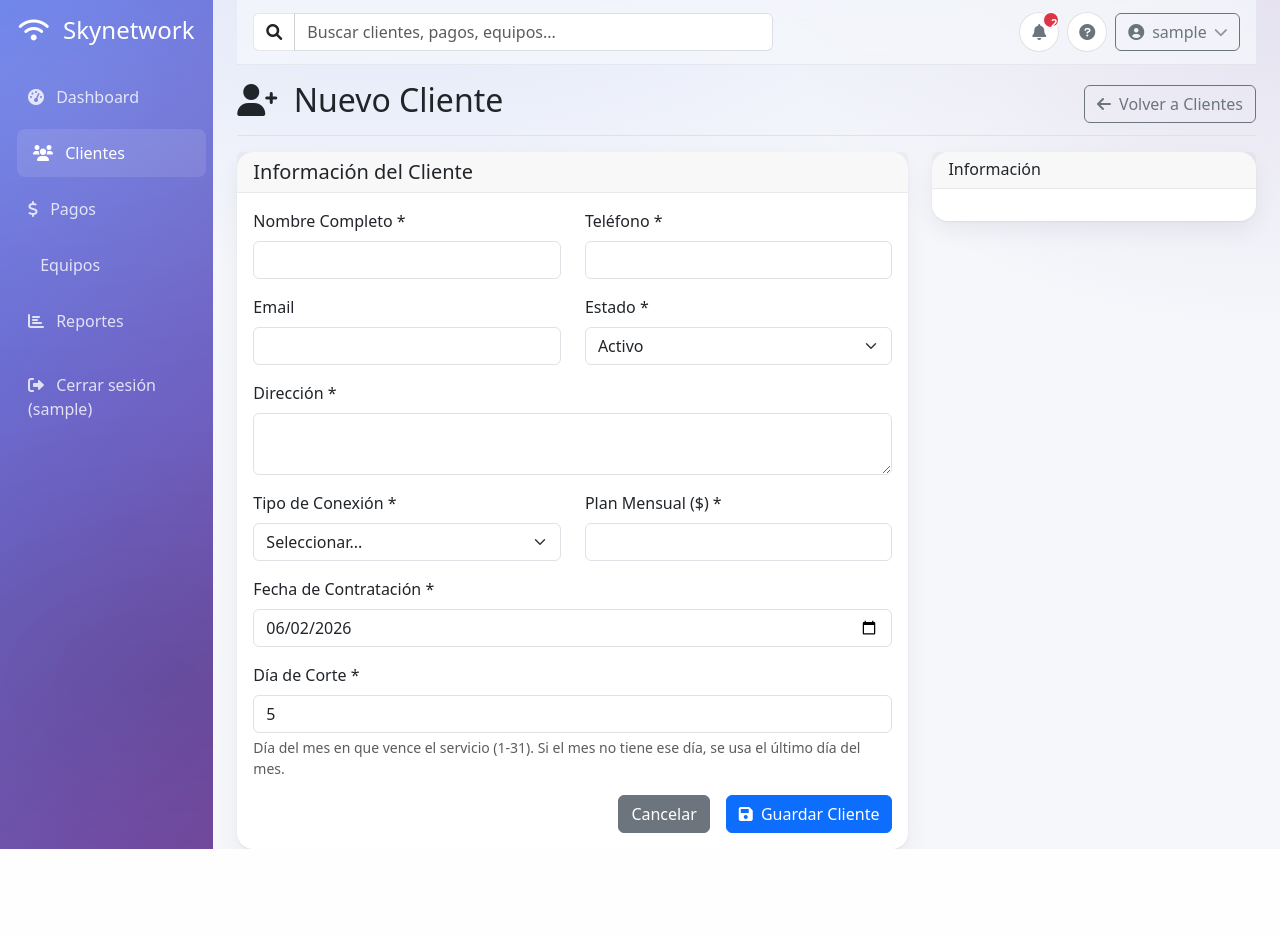
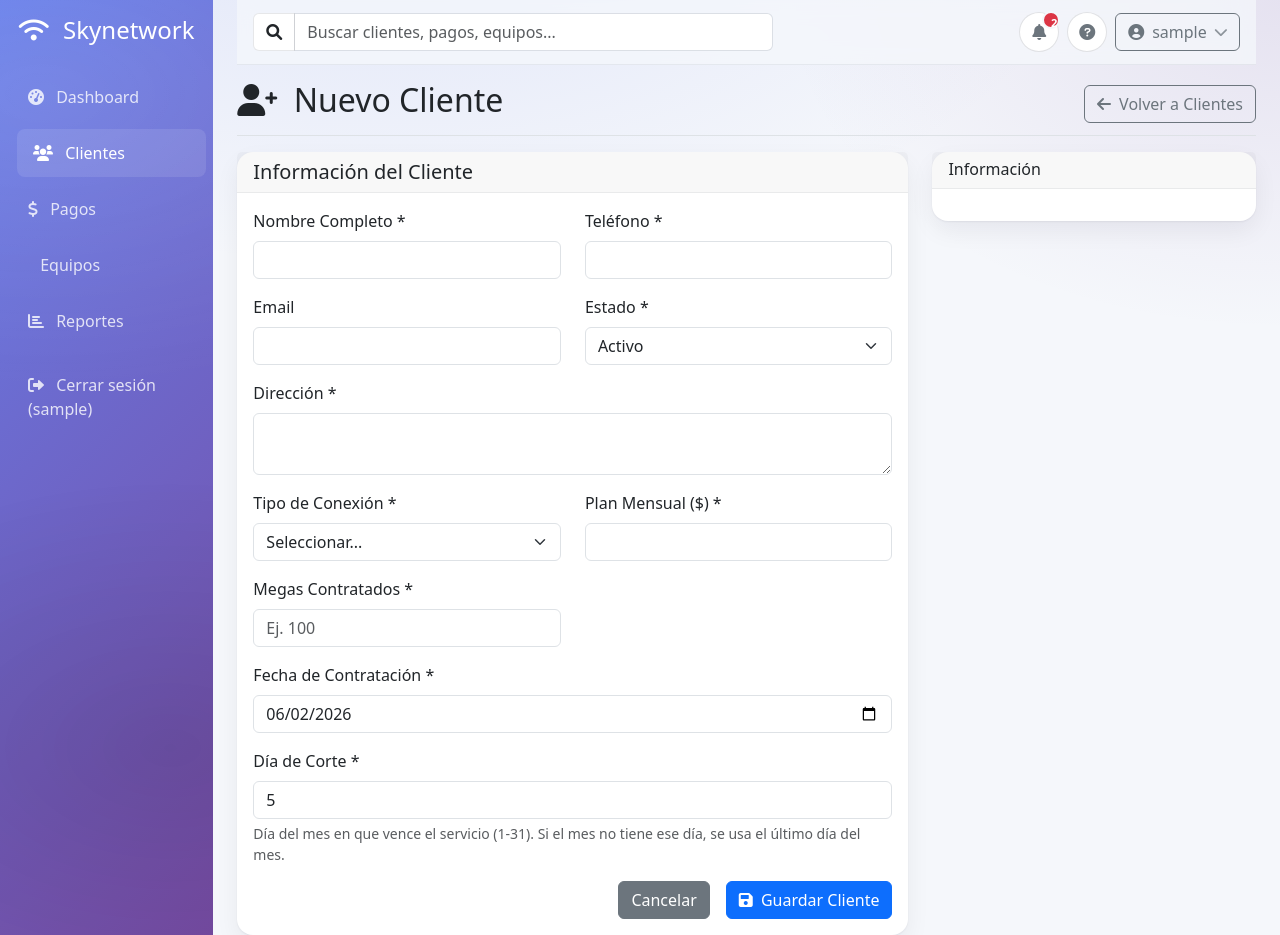
Before and after one commit to JosiasDenis12/isp-management, a PHP site: page /isp-management/clientes/create in a window 1280 px wide. Before the commit the page ends 849 px from the top, so only its background shows below. Run offline with PHP 8.4, Linux system fonts and the light colour scheme; the visitor is signed in with stand-in values (Sample User, id 1).

Commit message:
cambios y agregacion de MEGAS

```diff
--- a/controllers/ClienteController.php
+++ b/controllers/ClienteController.php
@@ -21,7 +21,7 @@ class ClienteController {
 
         if ($_SERVER['REQUEST_METHOD'] === 'POST') {
             // Validar campos obligatorios
-            $required_fields = ['nombre', 'direccion', 'telefono', 'estado', 'tipo_conexion', 'fecha_contratacion', 'dia_corte', 'plan_mensual'];
+            $required_fields = ['nombre', 'direccion', 'telefono', 'estado', 'tipo_conexion', 'fecha_contratacion', 'dia_corte', 'plan_mensual', 'megas_contratados'];
             $missing_fields = [];
 
             foreach ($required_fields as $field) {
@@ -45,9 +45,15 @@ class ClienteController {
                     $clienteModel->fecha_contratacion = $_POST['fecha_contratacion'];
                     $clienteModel->dia_corte = (int)($_POST['dia_corte'] ?? 0);
                     $clienteModel->plan_mensual = $_POST['plan_mensual'];
+                    $clienteModel->megas_contratados = (int)($_POST['megas_contratados'] ?? 0);
 
                     if ($clienteModel->dia_corte < 1 || $clienteModel->dia_corte > 31) {
                         $error = 'El día de corte debe estar entre 1 y 31';
+                        throw new Exception($error);
+                    }
+
+                    if ($clienteModel->megas_contratados < 1) {
+                        $error = 'Los megas contratados deben ser mayores a 0';
                         throw new Exception($error);
                     }
 
@@ -116,7 +122,7 @@ class ClienteController {
 
         if ($_SERVER['REQUEST_METHOD'] === 'POST') {
             // Validar campos obligatorios
-            $required_fields = ['nombre', 'direccion', 'telefono', 'estado', 'tipo_conexion', 'fecha_contratacion', 'dia_corte', 'plan_mensual'];
+            $required_fields = ['nombre', 'direccion', 'telefono', 'estado', 'tipo_conexion', 'fecha_contratacion', 'dia_corte', 'plan_mensual', 'megas_contratados'];
             $missing_fields = [];
 
             foreach ($required_fields as $field) {
@@ -139,9 +145,15 @@ class ClienteController {
                     $clienteModel->fecha_contratacion = $_POST['fecha_contratacion'];
                     $clienteModel->dia_corte = (int)($_POST['dia_corte'] ?? 0);
                     $clienteModel->plan_mensual = $_POST['plan_mensual'];
+                    $clienteModel->megas_contratados = (int)($_POST['megas_contratados'] ?? 0);
 
                     if ($clienteModel->dia_corte < 1 || $clienteModel->dia_corte > 31) {
                         $error = 'El día de corte debe estar entre 1 y 31';
+                        throw new Exception($error);
+                    }
+
+                    if ($clienteModel->megas_contratados < 1) {
+                        $error = 'Los megas contratados deben ser mayores a 0';
                         throw new Exception($error);
                     }
 
@@ -223,6 +235,7 @@ class ClienteController {
             $clienteModel->fecha_contratacion = $cliente['fecha_contratacion'];
             $clienteModel->dia_corte = (int)($cliente['dia_corte'] ?? 5);
             $clienteModel->plan_mensual = $cliente['plan_mensual'];
+            $clienteModel->megas_contratados = $cliente['megas_contratados'] ?? null;
 
             if ($clienteModel->update()) {
                 $mensaje = 'Estado del cliente cambiado a: ' . ucfirst($nuevoEstado);
--- a/isp_management.sql
+++ b/isp_management.sql
@@ -41,6 +41,7 @@ CREATE TABLE IF NOT EXISTS `clientes` (
   `fecha_contratacion` date DEFAULT (curdate()),
   `dia_corte` tinyint unsigned NOT NULL DEFAULT '5',
   `plan_mensual` decimal(10,2) DEFAULT NULL,
+  `megas_contratados` int DEFAULT NULL,
   `created_at` timestamp NULL DEFAULT CURRENT_TIMESTAMP,
   `updated_at` timestamp NULL DEFAULT CURRENT_TIMESTAMP ON UPDATE CURRENT_TIMESTAMP,
   PRIMARY KEY (`id`),
@@ -52,8 +53,8 @@ CREATE TABLE IF NOT EXISTS `clientes` (
 -- Volcado de datos para la tabla `clientes`
 --
 
-INSERT INTO `clientes` (`id`, `nombre`, `direccion`, `telefono`, `email`, `estado`, `tipo_conexion`, `fecha_contratacion`, `plan_mensual`, `created_at`, `updated_at`) VALUES
-(1, 'PRUEBA 5', 'JSOIAS', '68+9609', 'ronaldocabelelstino@gmail.com', 'activo', 'fibra_optica', '2025-11-21', 400.00, '2025-11-22 04:45:19', '2025-11-22 04:45:19');
+INSERT INTO `clientes` (`id`, `nombre`, `direccion`, `telefono`, `email`, `estado`, `tipo_conexion`, `fecha_contratacion`, `plan_mensual`, `megas_contratados`, `created_at`, `updated_at`) VALUES
+(1, 'PRUEBA 5', 'JSOIAS', '68+9609', 'ronaldocabelelstino@gmail.com', 'activo', 'fibra_optica', '2025-11-21', 400.00, 100, '2025-11-22 04:45:19', '2025-11-22 04:45:19');
 
 -- --------------------------------------------------------
 
--- a/models/Cliente.php
+++ b/models/Cliente.php
@@ -15,6 +15,7 @@ class Cliente {
     public $fecha_contratacion;
     public $dia_corte;
     public $plan_mensual;
+    public $megas_contratados;
     public $created_at;
     public $updated_at;
 
@@ -40,8 +41,8 @@ class Cliente {
 
     public function create() {
         $query = "INSERT INTO " . $this->table_name . "
-                  (nombre, direccion, telefono, email, estado, tipo_conexion, fecha_contratacion, dia_corte, plan_mensual)
-                  VALUES (:nombre, :direccion, :telefono, :email, :estado, :tipo_conexion, :fecha_contratacion, :dia_corte, :plan_mensual)";
+                  (nombre, direccion, telefono, email, estado, tipo_conexion, fecha_contratacion, dia_corte, plan_mensual, megas_contratados)
+                  VALUES (:nombre, :direccion, :telefono, :email, :estado, :tipo_conexion, :fecha_contratacion, :dia_corte, :plan_mensual, :megas_contratados)";
 
         $stmt = $this->conn->prepare($query);
 
@@ -54,6 +55,7 @@ class Cliente {
         $stmt->bindParam(':fecha_contratacion', $this->fecha_contratacion);
         $stmt->bindParam(':dia_corte', $this->dia_corte);
         $stmt->bindParam(':plan_mensual', $this->plan_mensual);
+        $stmt->bindParam(':megas_contratados', $this->megas_contratados);
 
         return $stmt->execute();
     }
@@ -62,7 +64,8 @@ class Cliente {
         $query = "UPDATE " . $this->table_name . "
                   SET nombre = :nombre, direccion = :direccion, telefono = :telefono,
                       email = :email, estado = :estado, tipo_conexion = :tipo_conexion,
-                      fecha_contratacion = :fecha_contratacion, dia_corte = :dia_corte, plan_mensual = :plan_mensual
+                      fecha_contratacion = :fecha_contratacion, dia_corte = :dia_corte, plan_mensual = :plan_mensual,
+                      megas_contratados = :megas_contratados
                   WHERE id = :id";
 
         $stmt = $this->conn->prepare($query);
@@ -77,6 +80,7 @@ class Cliente {
         $stmt->bindParam(':fecha_contratacion', $this->fecha_contratacion);
         $stmt->bindParam(':dia_corte', $this->dia_corte);
         $stmt->bindParam(':plan_mensual', $this->plan_mensual);
+        $stmt->bindParam(':megas_contratados', $this->megas_contratados);
 
         return $stmt->execute();
     }
@@ -173,6 +177,7 @@ class Cliente {
                     c.telefono,
                     c.tipo_conexion,
                     c.plan_mensual,
+                    c.megas_contratados,
                     c.fecha_contratacion,
                                         c.dia_corte,
                     COALESCE(pag.total_pagado, 0) as total_pagado,
--- a/views/clientes/create.php
+++ b/views/clientes/create.php
@@ -75,12 +75,16 @@
                                 <option value="">Seleccionar...</option>
                                 <option value="fibra_optica">Fibra Óptica</option>
                                 <option value="inalambrica">Inalámbrica</option>
-                                <option value="cable_coaxial">Cable Coaxial</option>
+                                <option value="cable_coaxial">Cableado (utp)</option>
                             </select>
                         </div>
                         <div class="col-md-6 mb-3">
                             <label for="plan_mensual" class="form-label">Plan Mensual ($) *</label>
                             <input type="number" class="form-control" id="plan_mensual" name="plan_mensual" step="0.01" required>
+                        </div>
+                        <div class="col-md-6 mb-3">
+                            <label for="megas_contratados" class="form-label">Megas Contratados *</label>
+                            <input type="number" class="form-control" id="megas_contratados" name="megas_contratados" min="1" placeholder="Ej. 100" required>
                         </div>
                     </div>
 
@@ -128,7 +132,7 @@
                     <strong>Tipos de Conexión</strong><br>
                     • Fibra Óptica: Mayor velocidad<br>
                     • Inalámbrica: Fácil instalación<br>
-                    • Cable Coaxial: Estable y confiable
+                    • Cableado (utp): Estable y confiable
                 </div>
             </div>
         </div>
--- a/views/clientes/index.php
+++ b/views/clientes/index.php
@@ -229,6 +229,7 @@
                 $tipoConexion = (string)($cliente['tipo_conexion'] ?? '');
                 $tipoConexionLabel = $tipoConexion !== '' ? ucwords(str_replace('_', ' ', $tipoConexion)) : '—';
                 $planMensual = (float)($cliente['plan_mensual'] ?? 0);
+                $megasContratados = (int)($cliente['megas_contratados'] ?? 0);
             ?>
 
             <div
@@ -277,6 +278,10 @@
                             <div class="col-md-6">
                                 <div class="info-label">Tipo de conexión</div>
                                 <div class="info-value"><i class="fas fa-wifi me-2"></i><?php echo htmlspecialchars($tipoConexionLabel); ?></div>
+                            </div>
+                            <div class="col-md-6">
+                                <div class="info-label">Megas contratados</div>
+                                <div class="info-value"><i class="fas fa-tachometer-alt me-2"></i><?php echo $megasContratados > 0 ? htmlspecialchars((string)$megasContratados) . ' Mbps' : '-'; ?></div>
                             </div>
                             <div class="col-md-6">
                                 <div class="info-label">Teléfono</div>
--- a/views/pagos/print.php
+++ b/views/pagos/print.php
@@ -31,7 +31,7 @@ if ($type === 'ticket') {
         <div class="ticket">
             <div class="center bold">NETWORK</div>
             <div class="center small">El Internet del Cielo</div>
-            <div class="center small">Tel: +52 1 56 4456 3551</div>
+            <div class="center small">Tel: </div>
             <div class="divider"></div>
             <div class="center">TICKET / NOTA DE COMPRA</div>
             <div class="divider"></div>
@@ -329,7 +329,7 @@ if ($type === 'ticket') {
                 <div class="company-tagline">El Internet del Cielo</div>
                 <div>
                     📍 Dirección de la Empresa<br>
-                    📞 +52 1 56 4456 3551<br>
+
                     ✉️ contacto@ispmanagement.com<br>
                     🌐 www.ispmanagement.com
                 </div>
@@ -360,6 +360,7 @@ if ($type === 'ticket') {
                     <span class="status-badge status-<?php echo $pago['estado']; ?>">
                         <?php echo ucfirst($pago['estado']); ?>
                     </span><br>
+
                     <strong>Método:</strong> <?php echo ucfirst($pago['metodo_pago']); ?><br>
                     <strong>Fecha de Pago:</strong> <?php echo date('d/m/Y', strtotime($pago['fecha_pago'])); ?><br>
                     <strong>Vencimiento:</strong> <?php echo date('d/m/Y', strtotime($pago['fecha_vencimiento'])); ?>
```
Also changed, not shown: views/clientes/edit.php (+12 -1 lines), views/clientes/show.php (+7 -1 lines).
